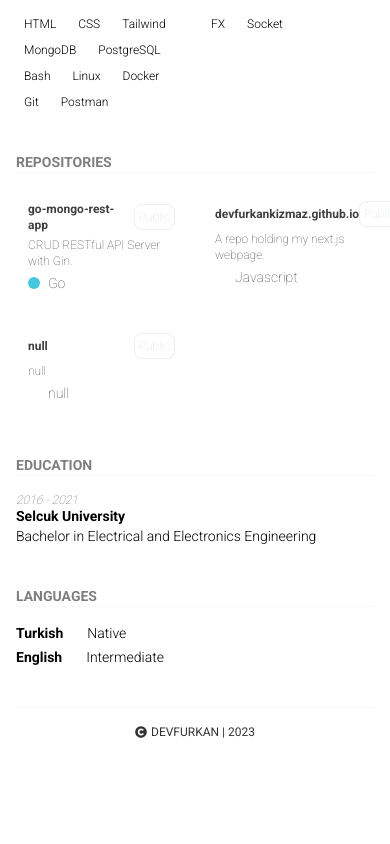
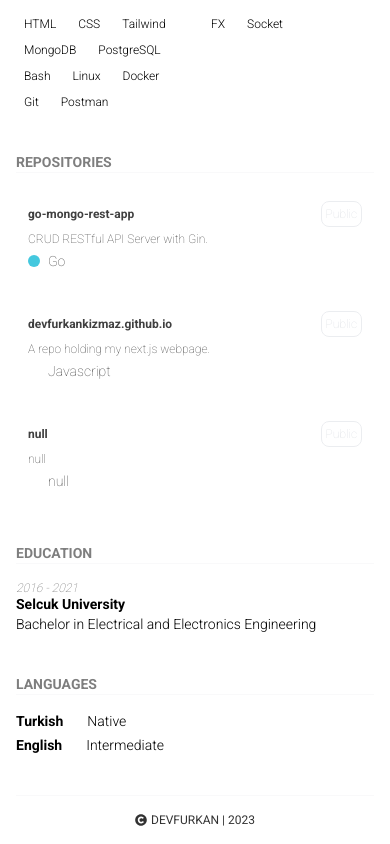
Before and after one commit to devfurkankizmaz/devfurkankizmaz.github.io, a Next.js app: page / in a window 390 px wide. Shown: the part 1305-2149 px from the top of the page. Before the commit the page ends 2061 px from the top, so only its background shows below. Built offline with nearby package versions, Linux system fonts and the light colour scheme; what tailwind-dracula would draw is missing.

Commit message:
repos components updated

```diff
--- a/components/home/Repos.js
+++ b/components/home/Repos.js
@@ -7,9 +7,9 @@ const Repos = () => {
       <div className="px-4 mt-10">
         <div className="font-bold text-sm opacity-50">REPOSITORIES</div>
         <hr className="opacity-25 pb-4" />
-        <div className="grid grid-cols-2 sm:grid-cols-3 gap-4 text-sm font-thin">
+        <div className="grid grid-cols-1 sm:grid-cols-3 gap-4 text-sm font-thin">
           <Link href="https://github.com/devfurkankizmaz/go-mongo-rest-app">
-            <div className="cursor-pointer duration-100 ease-in-out space-y-1 blur-xxs  opacity-75 dark:bg-nosferatu-700 bg-nosferatu-200 p-3 rounded-md dark:border-nosferatu-50 border-nosferatu-500 hover:border-b-4">
+            <div className="cursor-pointer duration-100 ease-in-out space-y-1  opacity-75 dark:bg-nosferatu-700 bg-nosferatu-200 p-3 rounded-md dark:border-nosferatu-50 border-nosferatu-500 hover:border-b-4">
               <div className="flex items-center justify-between">
                 <p className="text-dracula-400 text-xs font-black">
                   go-mongo-rest-app
@@ -26,7 +26,7 @@ const Repos = () => {
             </div>
           </Link>
           <Link href="https://github.com/devfurkankizmaz/devfurkankizmaz.github.io">
-            <div className="cursor-pointer duration-100 ease-in-out space-y-1 blur-xxs  opacity-75 dark:bg-nosferatu-700 bg-nosferatu-200 p-3 rounded-md dark:border-nosferatu-50 border-nosferatu-500 hover:border-b-4">
+            <div className="cursor-pointer duration-100 ease-in-out space-y-1  opacity-75 dark:bg-nosferatu-700 bg-nosferatu-200 p-3 rounded-md dark:border-nosferatu-50 border-nosferatu-500 hover:border-b-4">
               <div className="flex items-center justify-between">
                 <p className="text-dracula-400 text-xs font-black">
                   devfurkankizmaz.github.io
@@ -43,7 +43,7 @@ const Repos = () => {
             </div>
           </Link>
           <Link href="https://github.com/devfurkankizmaz">
-            <div className="cursor-pointer duration-100 ease-in-out space-y-1 blur-xxs  opacity-75 dark:bg-nosferatu-700 bg-nosferatu-200 p-3 rounded-md dark:border-nosferatu-50 border-nosferatu-500 hover:border-b-4">
+            <div className="cursor-pointer duration-100 ease-in-out space-y-1   opacity-75 dark:bg-nosferatu-700 bg-nosferatu-200 p-3 rounded-md dark:border-nosferatu-50 border-nosferatu-500 hover:border-b-4">
               <div className="flex items-center justify-between">
                 <p className="text-dracula-400 text-xs font-black">null</p>
                 <p className="text-gray-300 border text-xs rounded-lg p-1 gap-4">
```
